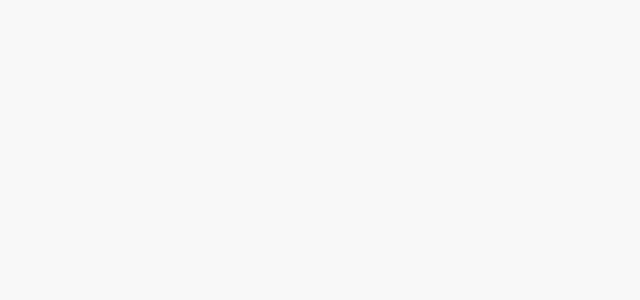
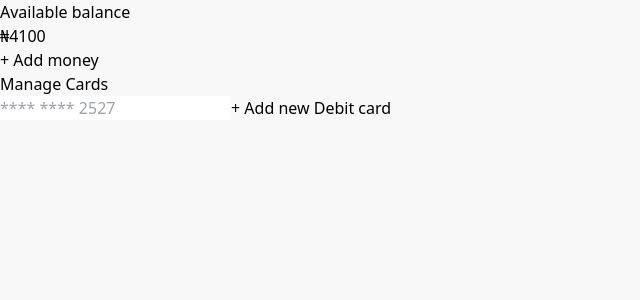
Before and after one commit to Stutern-Project-23/Group-4-Mealy-Project-Team-2A, a React (Create React App) app: page /PaymentPage in a window 1280 px wide. Before the commit this address had no page. Shown: the top 300 px of the page, without its empty margins (0-640 px from the left). Built offline with nearby package versions, Linux system fonts and the light colour scheme.

Commit message:
payments page

```diff
--- /dev/null
+++ b/src/pages/paymentPage/Cards.js
@@ -0,0 +1,54 @@
+import React, { useState } from 'react';
+
+const Cards = () => {
+    const [cards, setCards] = useState([]);
+    const [cardNumber, setCardNumber] = useState('');
+
+    const handleAddCard = () => {
+      if (cardNumber.length <= 16) {
+        const newCard = { number: cardNumber };
+        setCards([...cards, newCard]);
+        setCardNumber('');
+      } else {
+        alert('Invalid card number!');
+      }
+    };
+
+    const handleDeleteCard = (index) => {
+      const updatedCards = cards.filter((_, i) => i !== index);
+      setCards(updatedCards);
+    };
+
+    const renderCardNumber = (number) => {
+      const lastFourDigits = number.slice(-4);
+      const maskedNumber = '**** **** **** ' + lastFourDigits;
+      return maskedNumber;
+    };
+
+    return (
+      <div>
+        <h1>Manage Cards</h1>
+        <div>
+          <input
+            type="text"
+            value={cardNumber}
+            onChange={(e) => setCardNumber(e.target.value)}
+            placeholder="**** **** 2527"
+          />
+  <button onClick={handleAddCard}>
+          <span>+</span> Add new Debit card
+        </button>        </div>
+        <div>
+          {cards.map((card, index) => (
+            <div key={index}>
+              <span>{renderCardNumber(card.number)}</span>
+              <button onClick={() => handleDeleteCard(index)}>
+              <span className="delete-icon-placeholder">&#128465;</span>
+            </button>            </div>
+          ))}
+        </div>
+      </div>
+    );
+  };
+
+export default Cards
--- /dev/null
+++ b/src/pages/paymentPage/EWallet.js
@@ -0,0 +1,104 @@
+// import React, { useState, useEffect } from 'react';
+
+// const EWallet = () => {
+//   const [balance, setBalance] = useState(null);
+
+//   const handleAddMoney = () => {
+//     // Placeholder function to simulate adding money from API
+//     // Replace this with your actual API call to add funds to the wallet
+//     // Update the balance state with the response from the API
+//     // For example:
+//     // fetch('your-api-endpoint')
+//     //   .then(response => response.json())
+//     //   .then(data => setBalance(data.balance));
+//     // Make sure to handle errors and update the balance accordingly
+
+//     // Simulating API response with a random amount between 100 and 1000
+//     const randomAmount = Math.floor(Math.random() * 901) + 100;
+//     setBalance(balance + randomAmount);
+//   };
+
+//   useEffect(() => {
+//     // Simulating initial API call to get the wallet balance
+//     // Replace this with your actual API call to fetch the wallet balance
+//     // For example:
+//     // fetch('your-api-endpoint')
+//     //   .then(response => response.json())
+//     //   .then(data => setBalance(data.balance));
+//     // Make sure to handle errors and update the balance accordingly
+
+//     // Simulating initial balance retrieval with a placeholder value of 4100
+//     setBalance(4100);
+//   }, []);
+
+//   return (
+//     <div className="wallet-card">
+//       <h2>Available balance</h2>
+//       <p>{balance !== null ? `₦${balance}` : 'Loading...'}</p>
+//       <button className="add-money-btn" onClick={handleAddMoney}>
+//         <span role="img" aria-label="Add Money">+</span> Add money
+//       </button>
+//     </div>
+//   );
+// };
+
+// export default EWallet;
+
+import React, { useState, useEffect } from 'react';
+
+const EWallet = () => {
+  const [balance, setBalance] = useState(null);
+
+  useEffect(() => {
+    // Simulating API call to fetch the actual wallet balance
+    fetchBalanceFromAPI()
+      .then((fetchedBalance) => setBalance(fetchedBalance))
+      .catch((error) => console.error(error));
+  }, []);
+
+  const fetchBalanceFromAPI = () => {
+    // Simulating API call to fetch the actual wallet balance
+    return new Promise((resolve, reject) => {
+      // Replace this with your API call to fetch the wallet balance
+      setTimeout(() => {
+        const fetchedBalance = 4100; // Replace with the actual fetched balance from the API
+        resolve(fetchedBalance);
+      }, 2000); // Simulating a 2-second delay for the API response
+    });
+  };
+
+  const handleAddMoney = () => {
+    // Simulating API call to add money to the wallet
+    addMoneyToAPI()
+      .then(() => fetchBalanceFromAPI())
+      .then((fetchedBalance) => setBalance(fetchedBalance))
+      .catch((error) => console.error(error));
+  };
+
+  const addMoneyToAPI = () => {
+    // Simulating API call to add money to the wallet
+    return new Promise((resolve, reject) => {
+      // Replace this with your API call to add money to the wallet
+      setTimeout(() => {
+        // Replace this with the actual logic to add money to the wallet
+        resolve();
+      }, 2000); // Simulating a 2-second delay for the API response
+    });
+  };
+
+  return (
+    <div className="wallet-card">
+      <h2>Available balance</h2>
+      {balance !== null ? (
+        <p>&#8358;{balance}</p>
+      ) : (
+        <p>Loading...</p>
+      )}
+      <button className="add-money-btn" onClick={handleAddMoney}>
+        <span role="img" aria-label="Add Money">+</span> Add money
+      </button>
+    </div>
+  );
+};
+
+export default EWallet;
--- /dev/null
+++ b/src/pages/paymentPage/Payment.js
@@ -0,0 +1,14 @@
+import React from 'react'
+//import Layout from '../../components/Layout';
+import EWallet from './EWallet';
+import Cards from './Cards';
+const Payment = () => {
+  return (
+    <div>
+      <EWallet/>
+      <Cards/>
+    </div>
+  )
+}
+
+export default Payment;
--- a/src/router.js
+++ b/src/router.js
@@ -10,7 +10,7 @@ import ForgotPasswordVerification from "./pages/forgotPassword/ForgotPasswordVer
 import LandingPage from "./pages/landingPage/LandingPage";
 import Homepage from "./pages/homePage/HomePage";
 import GuestHomepage from "./pages/homePage/GuestHomePage";
-
+import Payment from "./pages/paymentPage/Payment";
 const MainRouter = () => {
   return (
     <div>
@@ -31,6 +31,7 @@ const MainRouter = () => {
         <Route path="/reset-password" element={<ResetPassword />} />
         <Route path="/homepage" element={<Homepage />} />
         <Route path="/guesthomepage" element={<GuestHomepage />} />
+        <Route path="/PaymentPage" element={<Payment />} />
       </Routes>
     </div>
   );
```
